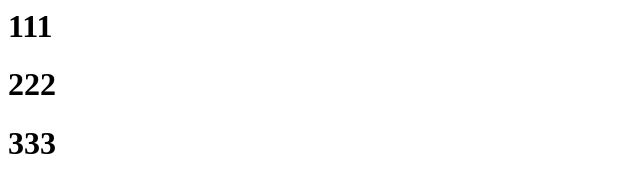
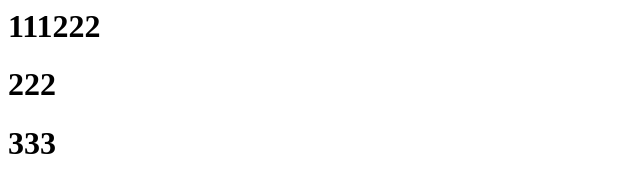
Before and after one commit to daominh6879/jenkins-github-pipeline, a plain HTML site: page index.html in a window 1280 px wide. Shown: the full height of the page, 0-640 px from the left. Drawn offline with Linux system fonts and the light colour scheme.

Commit message:
test jenkins

```diff
--- a/index.html
+++ b/index.html
@@ -1,3 +1,3 @@
-<h1>111</h1>
+<h1>111222</h1>
 <h1>222</h1>
 <h1>333</h1>
```
